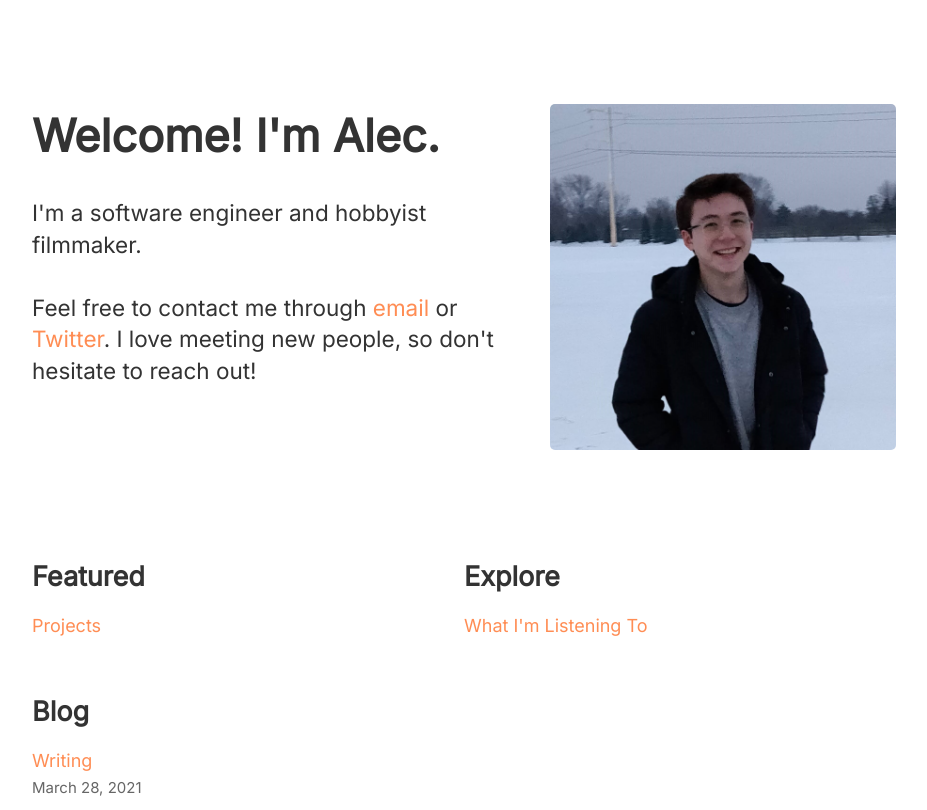
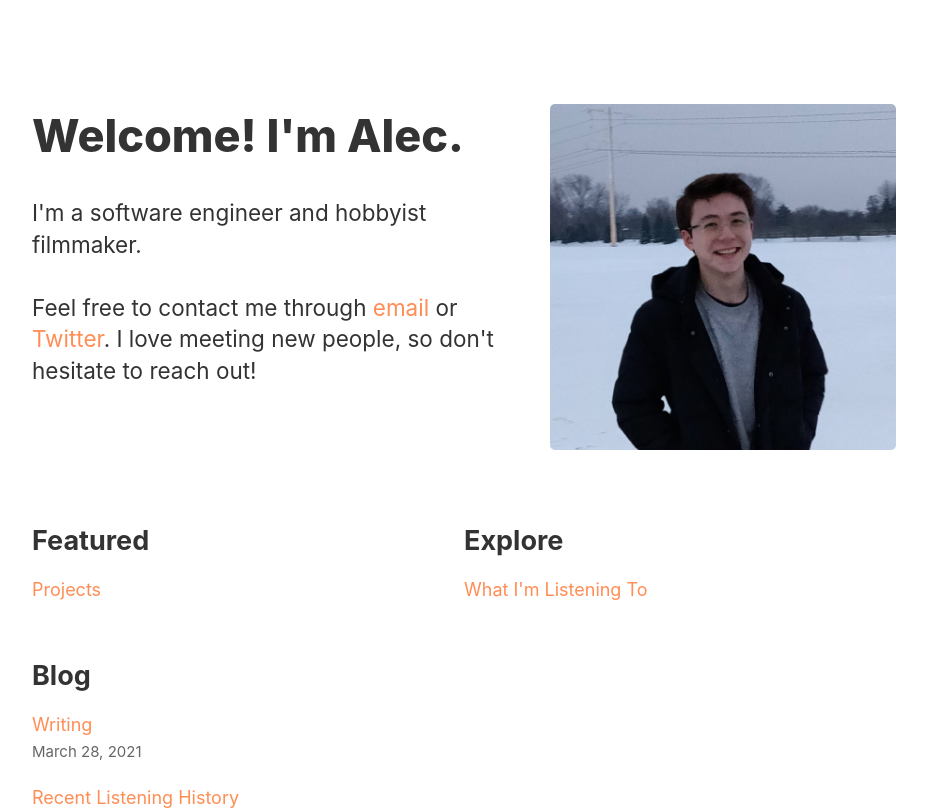
Before and after one commit to alecchendev/alecchendev.github.io, a Next.js app: page / in a window 1280 px wide. Shown: the top 810 px of the page, without its empty margins (176-1103 px from the left). Built offline with nearby package versions, Linux system fonts and the light colour scheme.

Commit message:
Minor adjustments to styling

```diff
--- a/styles/globals.css
+++ b/styles/globals.css
@@ -9,7 +9,7 @@ body {
   color: #333;
   padding: 0;
   margin: 0;
-  font-family: Inter;
+  font-family: -apple-system, BlinkMacSystemFont, 'Segoe UI', Inter;
   /* font-family: -apple-system, BlinkMacSystemFont, Segoe UI, Roboto, Oxygen, Ubuntu, */
     /* Cantarell, Fira Sans, Droid Sans, Helvetica Neue, sans-serif; */
   line-height: 1.4;
--- a/styles/index.module.css
+++ b/styles/index.module.css
@@ -1,7 +1,7 @@
 
 .landingContainer {
 	display: flex;
-	margin-bottom: 5rem;
+	margin-bottom: 3rem;
 }
 
 .headingContainer {
@@ -50,7 +50,6 @@
 @media screen and (max-width: 720px) {
 	.landingContainer {
 		flex-direction: column;
-		margin-bottom: 2.5rem;
 	}
 
 	.headingContainer {
```
